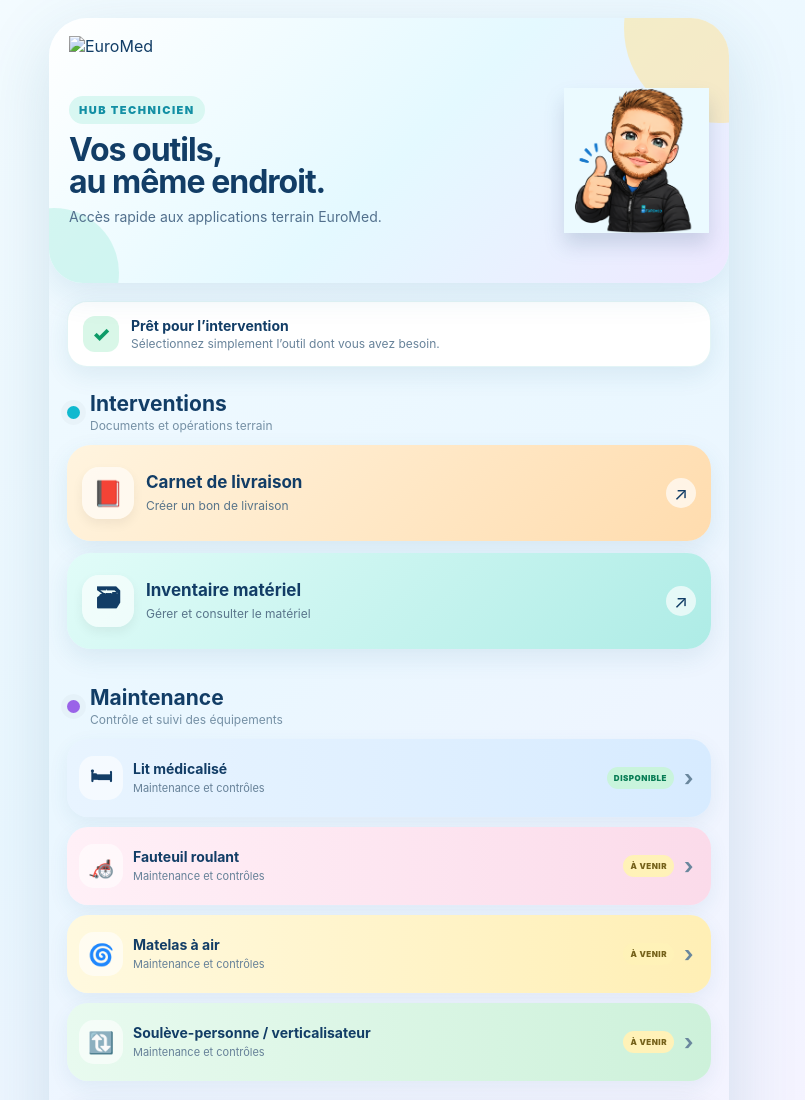
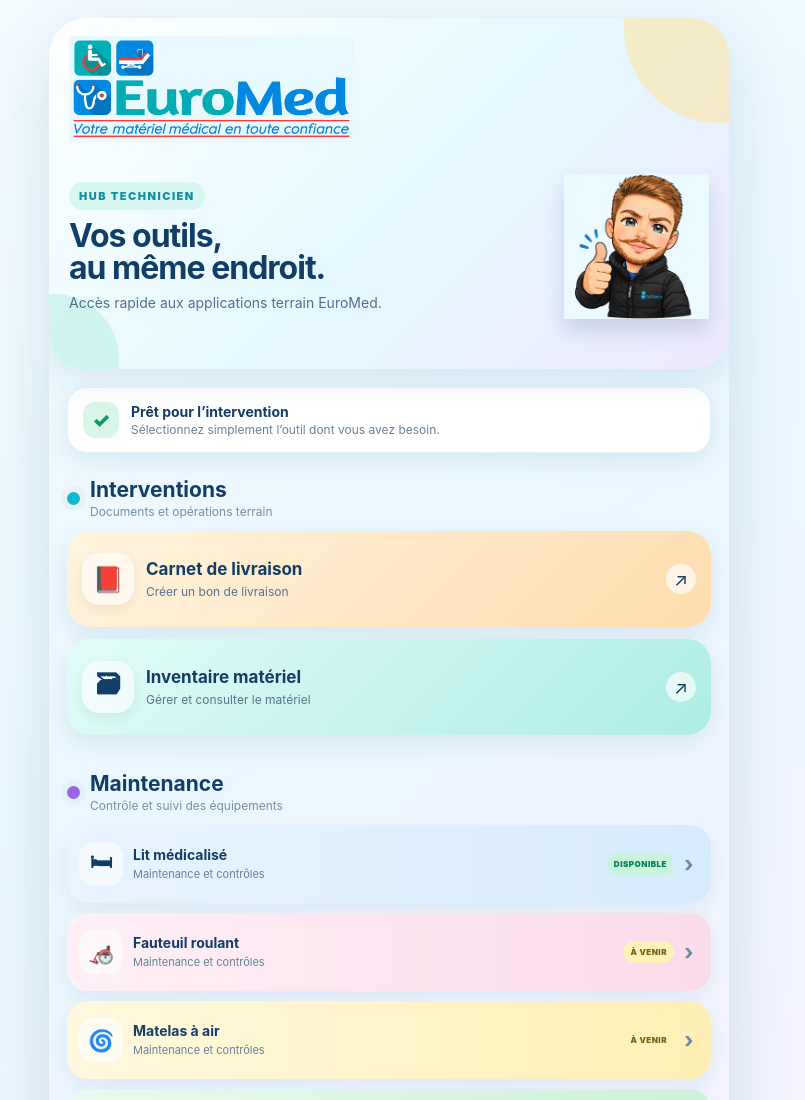
Before and after one commit to hawaryou/HUB-euromed, a plain HTML site: page index.html in a window 1280 px wide. Shown: the top 1100 px of the page, without its empty margins (251-1056 px from the left). Drawn offline with Linux system fonts and the light colour scheme.

Commit message:
Update index.html

```diff
--- a/index.html
+++ b/index.html
@@ -15,7 +15,7 @@
 <div class="phone">
   <header class="hero">
     <div class="brand-row">
-      <img class="euromed-logo" src="assets/euromed-logo.jpeg" alt="EuroMed">
+      <img class="euromed-logo" src="assets/euromed-logo.png" alt="EuroMed">
       <div class="hero-copy">
         <span>HUB TECHNICIEN</span>
         <h1>Vos outils,<br>au même endroit.</h1>
```
